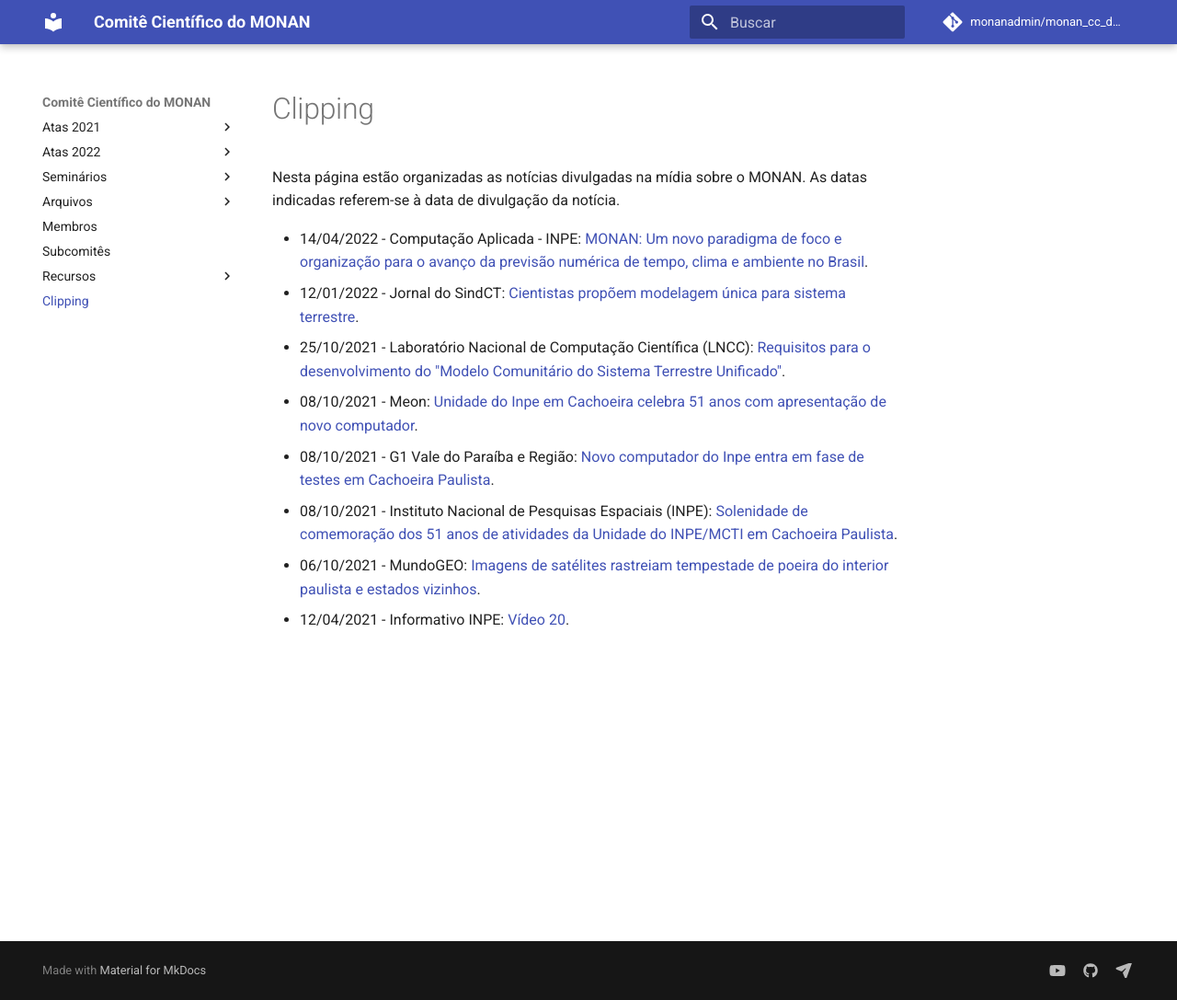
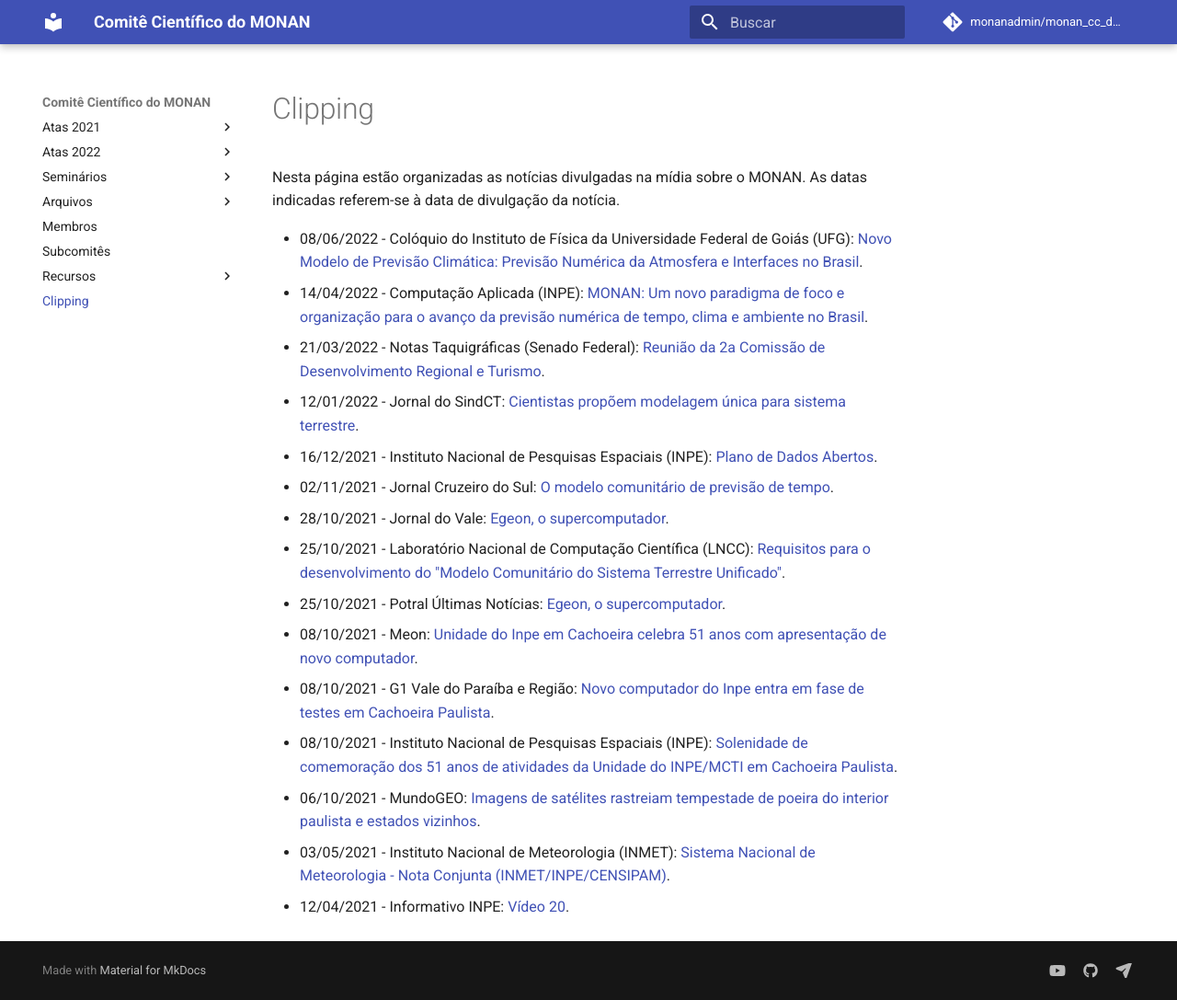
Before and after one commit to monanadmin/monan_cc_docs, an MkDocs documentation site: the page built from docs/clipping.md, in a window 1280 px wide and 1087 px high. Shown: the whole window at 92% size. Built offline with MkDocs 1.6.1 and Material for MkDocs 9.7.7, drawn with Linux system fonts in a browser that asks for light colours; comment, search, counter and statistics services are not loaded.

Commit message:
Atualizando arquivos anuncios_oportunidades.md, clipping.md e logo_monan.md

```diff
--- a/docs/clipping.md
+++ b/docs/clipping.md
@@ -2,11 +2,18 @@
 
 Nesta página estão organizadas as notícias divulgadas na mídia sobre o MONAN. As datas indicadas referem-se à data de divulgação da notícia.
 
-* 14/04/2022 - Computação Aplicada - INPE: [MONAN: Um novo paradigma de foco e organização para o avanço da previsão numérica de tempo, clima e ambiente no Brasil](https://www.facebook.com/PGCAPINPE/photos/a.322786695163393/1154753311966723/).
+* 08/06/2022 - Colóquio do Instituto de Física da Universidade Federal de Goiás (UFG): [Novo Modelo de Previsão Climática: Previsão Numérica da Atmosfera e Interfaces no Brasil](https://www.if.ufg.br/n/155623-coloquio-do-if-evento-aborda-novo-modelo-para-previsao-climatica).
+* 14/04/2022 - Computação Aplicada (INPE): [MONAN: Um novo paradigma de foco e organização para o avanço da previsão numérica de tempo, clima e ambiente no Brasil](https://www.facebook.com/PGCAPINPE/photos/a.322786695163393/1154753311966723/).
+* 21/03/2022 - Notas Taquigráficas (Senado Federal): [Reunião da 2a Comissão de Desenvolvimento Regional e Turismo](https://www25.senado.leg.br/web/atividade/notas-taquigraficas/-/notas/r/10582).
 * 12/01/2022 - Jornal do SindCT: [Cientistas propõem modelagem única para sistema terrestre](https://sindct.org.br/sindct/comunicacao/jornal-do-sindct/cientistas-propoem-modelagem-unica-para-sistema-terrestre/).
+* 16/12/2021 - Instituto Nacional de Pesquisas Espaciais (INPE): [Plano de Dados Abertos](https://www.gov.br/inpe/pt-br/acesso-a-informacao/dados-abertos/repositorio-de-arquivos/plano-de-dados-abertos-do-inpe-2022-2024).
+* 02/11/2021 - Jornal Cruzeiro do Sul: [O modelo comunitário de previsão de tempo](https://www.jornalcruzeiro.com.br/opiniao/artigos/2021/11/682494-o-modelo-comunitario-de-previsao-de-tempo.html).
+* 28/10/2021 - Jornal do Vale: [Egeon, o supercomputador](https://jornaldovale.com/egeon-o-supercomputador/).
 * 25/10/2021 - Laboratório Nacional de Computação Científica (LNCC): [Requisitos para o desenvolvimento do "Modelo Comunitário do Sistema Terrestre Unificado"](https://www.gov.br/lncc/pt-br/assuntos/eventos/seminarios/modelo-comunitario-do-sistema-terrestre-unificado).
+* 25/10/2021 - Potral Últimas Notícias: [Egeon, o supercomputador](https://ultimasnoticias.inf.br/noticia/egeon-o-supercomputador/).
 * 08/10/2021 - Meon: [Unidade do Inpe em Cachoeira celebra 51 anos com apresentação de novo computador](https://www.meon.com.br/noticias/rmvale/unidade-do-inpe-em-cachoeira-celebra-51-anos-com-apresentacao-de-novo-computador).
 * 08/10/2021 - G1 Vale do Paraíba e Região: [Novo computador do Inpe entra em fase de testes em Cachoeira Paulista](https://g1.globo.com/sp/vale-do-paraiba-regiao/noticia/2021/10/08/novo-computador-do-inpe-entra-em-fase-de-testes-em-cachoeira-paulista.ghtml).
 * 08/10/2021 - Instituto Nacional de Pesquisas Espaciais (INPE): [Solenidade de comemoração dos 51 anos de atividades da Unidade do INPE/MCTI em Cachoeira Paulista](https://www.gov.br/inpe/pt-br/assuntos/ultimas-noticias/solenidade-de-comemoracao-dos-51-anos-de-atividades-da-unidade-do-inpe-mcti-em-cachoeira-paulista).
 * 06/10/2021 - MundoGEO: [Imagens de satélites rastreiam tempestade de poeira do interior paulista e estados vizinhos](https://mundogeo.com/2021/10/06/imagens-de-satelites-rastreiam-tempestade-de-poeira-do-interior-paulista-e-estados-vizinhos/).
+* 03/05/2021 - Instituto Nacional de Meteorologia (INMET): [Sistema Nacional de Meteorologia - Nota Conjunta (INMET/INPE/CENSIPAM)](https://portal.inmet.gov.br/uploads/notastecnicas/NOTA_CONJUNTA_SNM_INMET_CENSIPAM_INPE_Vfinal_Assinada.pdf).
 * 12/04/2021 - Informativo INPE: [Vídeo 20](https://youtu.be/sDzXkeQyzxw?t=75).
```
Also changed, not shown: docs/anuncios_oportunidades.md (+10 -0 lines), docs/logo_monan.md (+1 -1 lines).
